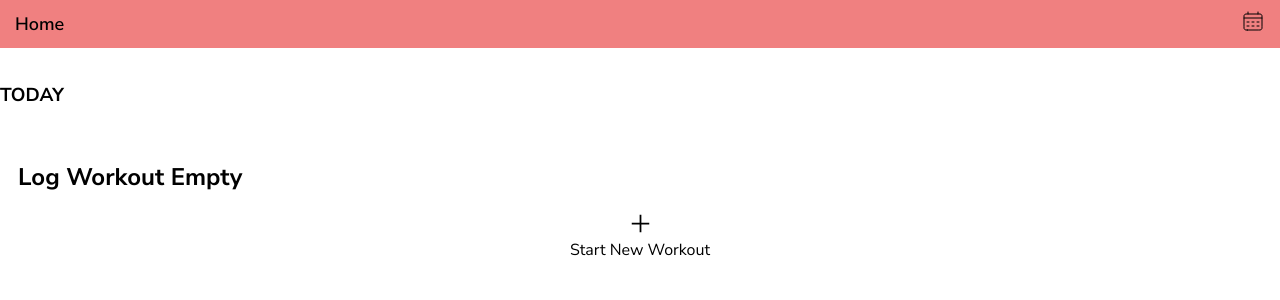
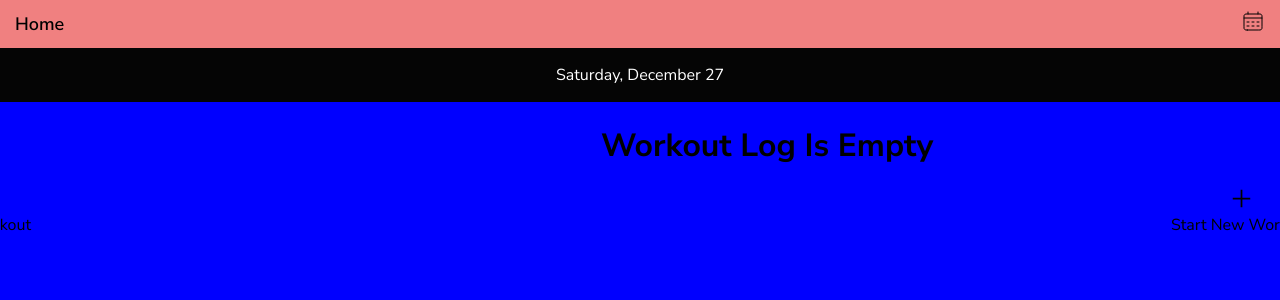
Before and after one commit to ElmiraZeynalova/pwa-workout-tracker, a React (Vite) app: page / in a window 1280 px wide. Shown: the top 300 px of the page. Built offline with nearby package versions, Linux system fonts and the light colour scheme.

Commit message:
Date carousel added

```diff
--- a/dev-dist/sw.js
+++ b/dev-dist/sw.js
@@ -82,7 +82,7 @@ define(['./workbox-5a5d9309'], (function (workbox) { 'use strict';
     "revision": "3ca0b8505b4bec776b69afdba2768812"
   }, {
     "url": "index.html",
-    "revision": "0.ctsfq2810s8"
+    "revision": "0.ad2v4oeosig"
   }], {});
   workbox.cleanupOutdatedCaches();
   workbox.registerRoute(new workbox.NavigationRoute(workbox.createHandlerBoundToURL("index.html"), {
--- a/package.json
+++ b/package.json
@@ -10,6 +10,7 @@
     "preview": "vite preview"
   },
   "dependencies": {
+    "dayjs": "^1.11.19",
     "react": "^19.2.0",
     "react-dom": "^19.2.0",
     "react-router-dom": "^7.10.1",
--- /dev/null
+++ b/src/components/CarouselContent.tsx
@@ -0,0 +1,54 @@
+import DayContent from './DayContent'
+import dayjs from 'dayjs'
+import type { Dayjs } from 'dayjs'
+import { useState, useMemo, useRef, useEffect } from 'react'
+import {useDateStore} from "../store"
+
+export default function CarouselContent(){
+    const range = 7
+    const setSelectedDate = useDateStore((state) => state.setSelectedDate)
+    const selectedDate = useDateStore((state) => state.selectedDate)
+    const carouselRef = useRef<HTMLDivElement>(null)
+    let slideWidthRef = useRef<number>(0)
+
+    useEffect(() => {
+        slideWidthRef.current = carouselRef.current!.offsetWidth
+        const centerPageIndex = range
+        carouselRef.current!.scrollLeft = centerPageIndex * slideWidthRef.current
+    }, [])
+
+    const today = dayjs().startOf('day')
+    const [currentDate, setCurrentDate] = useState(today)
+
+
+    function generateDateRange(centerDate: Dayjs){
+        return Array.from({length: range * 2 + 1}, (_, i) => (
+            centerDate.add(i - range, 'day').format('YYYY-MM-DD')
+        ))
+    }
+
+    const dates = useMemo(
+        () => generateDateRange(currentDate),
+        [currentDate]
+    )
+
+    function detectPageIndex(e: any){
+        const scrollLeft = e.currentTarget.scrollLeft
+        const width = slideWidthRef.current
+        return Math.round(scrollLeft / width)
+    }
+
+    function handleScroll(e: any){
+        const index = detectPageIndex(e)
+        setSelectedDate(dates[index])
+    }
+
+    return(
+        <main ref={carouselRef} className="carousel-container" onScroll={handleScroll}>
+            {dates.map(date => (
+                <DayContent key={date} date={date}/>
+            ))}
+
+        </main>
+    )
+}
--- /dev/null
+++ b/src/components/DateBar.tsx
@@ -0,0 +1,11 @@
+import {useDateStore} from "../store"
+import dayjs from 'dayjs'
+
+export default function DateBar(){
+    const selectedDate = useDateStore((state) => state.selectedDate)
+    return(
+        <div className="date-bar">
+            <p>{dayjs(selectedDate).format('dddd, MMMM D')}</p>
+        </div>
+    )
+}
--- /dev/null
+++ b/src/components/DayContent.tsx
@@ -0,0 +1,16 @@
+import {NavLink} from 'react-router'
+
+export default function DayContent({date}: {date: string}){
+    return(
+        <div className="day-content">
+            <h1>Workout Log Is Empty</h1>
+            <NavLink to="/workouts/new" className="start-workout-btn">
+                <svg className="plus-icon" xmlns="http://www.w3.org/2000/svg" x="0px" y="0px" width="21" height="21" viewBox="0 0 24 24">
+                    <path fillRule="evenodd" d="M 11 2 L 11 11 L 2 11 L 2 13 L 11 13 L 11 22 L 13 22 L 13 13 L 22 13 L 22 11 L 13 11 L 13 2 Z"></path>
+                </svg>
+                Start New Workout
+            </NavLink>
+        </div>
+
+    )
+}
--- a/src/components/Header.tsx
+++ b/src/components/Header.tsx
@@ -1,15 +1,12 @@
-import type { ReactNode } from "react";
+import {NavLink} from 'react-router'
 
-type Props = {
-    heading: string
-    element?: ReactNode
-}
-
-export default function Header({heading, element}: Props){
+export default function Header(){
     return(
         <header>
-            <h1>{heading}</h1>
-            {element && <div>{element}</div>}
+            <h1>Home</h1>
+            <NavLink className="calendar-btn" to="/calendar">
+                <svg viewBox="0 0 24 24" width="24" height="24" fill="none" xmlns="http://www.w3.org/2000/svg"><g id="SVGRepo_bgCarrier" strokeWidth="0"></g><g id="SVGRepo_tracerCarrier" strokeLinecap="round" strokeLinejoin="round"></g><g id="SVGRepo_iconCarrier"> <path d="M3 9H21M7 3V5M17 3V5M6 13H8M6 17H8M11 13H13M11 17H13M16 13H18M16 17H18M6.2 21H17.8C18.9201 21 19.4802 21 19.908 20.782C20.2843 20.5903 20.5903 20.2843 20.782 19.908C21 19.4802 21 18.9201 21 17.8V8.2C21 7.07989 21 6.51984 20.782 6.09202C20.5903 5.71569 20.2843 5.40973 19.908 5.21799C19.4802 5 18.9201 5 17.8 5H6.2C5.0799 5 4.51984 5 4.09202 5.21799C3.71569 5.40973 3.40973 5.71569 3.21799 6.09202C3 6.51984 3 7.07989 3 8.2V17.8C3 18.9201 3 19.4802 3.21799 19.908C3.40973 20.2843 3.71569 20.5903 4.09202 20.782C4.51984 21 5.07989 21 6.2 21Z" stroke="#000000" strokeWidth="1" strokeLinecap="round" strokeLinejoin="round"></path> </g></svg>
+            </NavLink>
         </header>
     )
 }
--- a/src/components/Home.tsx
+++ b/src/components/Home.tsx
@@ -1,28 +1,15 @@
-import {NavLink} from 'react-router'
 import Header from './Header'
-export default function Dashboard(){
+import DateBar from './DateBar'
+import CarouselContent from './CarouselContent'
+
+
+export default function Home(){
+
     return(
         <div className="layout">
-            <Header heading="Home"
-                    element={ <NavLink className="calendar-btn" to="/calendar">
-                                <svg viewBox="0 0 24 24" width="24" height="24" fill="none" xmlns="http://www.w3.org/2000/svg"><g id="SVGRepo_bgCarrier" strokeWidth="0"></g><g id="SVGRepo_tracerCarrier" strokeLinecap="round" strokeLinejoin="round"></g><g id="SVGRepo_iconCarrier"> <path d="M3 9H21M7 3V5M17 3V5M6 13H8M6 17H8M11 13H13M11 17H13M16 13H18M16 17H18M6.2 21H17.8C18.9201 21 19.4802 21 19.908 20.782C20.2843 20.5903 20.5903 20.2843 20.782 19.908C21 19.4802 21 18.9201 21 17.8V8.2C21 7.07989 21 6.51984 20.782 6.09202C20.5903 5.71569 20.2843 5.40973 19.908 5.21799C19.4802 5 18.9201 5 17.8 5H6.2C5.0799 5 4.51984 5 4.09202 5.21799C3.71569 5.40973 3.40973 5.71569 3.21799 6.09202C3 6.51984 3 7.07989 3 8.2V17.8C3 18.9201 3 19.4802 3.21799 19.908C3.40973 20.2843 3.71569 20.5903 4.09202 20.782C4.51984 21 5.07989 21 6.2 21Z" stroke="#000000" strokeWidth="1" strokeLinecap="round" strokeLinejoin="round"></path> </g></svg>
-                            </NavLink> }
-            />
-            <div className="carouselBar">
-                <h3>TODAY</h3>
-            </div>
-            <main>
-                <div className="workoutLog">
-                    <h2>Log Workout Empty</h2>
-                </div>
-                <NavLink to="/workouts/new" className="start-workout-btn">
-                    <svg className="plus-icon" xmlns="http://www.w3.org/2000/svg" x="0px" y="0px" width="21" height="21" viewBox="0 0 24 24">
-                        <path fillRule="evenodd" d="M 11 2 L 11 11 L 2 11 L 2 13 L 11 13 L 11 22 L 13 22 L 13 13 L 22 13 L 22 11 L 13 11 L 13 2 Z"></path>
-                    </svg>
-                    Start New Workout
-                </NavLink>
-            </main>
-
+            <Header/>
+            <DateBar/>
+            <CarouselContent />
         </div>
 
     )
--- a/src/components/LogWorkout.tsx
+++ b/src/components/LogWorkout.tsx
@@ -9,9 +9,33 @@ export default function LogWorkout(){
         return <Exercise key={exercise.exerciseId} exerciseId={exercise.exerciseId}/>
     })
 
+    function saveWorkout(){
+        const request = indexedDB.open("workout_tracker", 1)
+
+        request.onerror = (event) => {
+            console.log("Error occured!")
+        }
+
+        request.onsuccess = (event: any) => {
+            const db = event.target.result
+            const transaction = db.transaction("workouts", "readwrite")
+            const store = transaction.objectStore("workouts")
+        }
+
+        request.onupgradeneeded = (event: any) => {
+            const db = event.target.result
+            const objectStore = db.createObjectStore("workouts", {keyPath: "date"})
+            objectStore.createIndex("date", "date", {unique: true})
+        }
+    }
+
     return(
     <>
-        <NavLink to="/">Go Home</NavLink>
+        <div className="navigation-bar">
+            <NavLink to="/">Go Home</NavLink>
+            <button onClick={saveWorkout}>Finish</button>
+        </div>
+
         {exerciseCards.length > 0 &&
             <div className="all-exercise-cards">{exerciseCards}</div>
         }
--- a/src/index.css
+++ b/src/index.css
@@ -8,7 +8,6 @@ body,
   display: flex;
   flex-direction: column;
   height: 100vh;
-  gap: 15px;
 }
 
 header {
@@ -22,10 +21,6 @@ header {
     font-size: 18px;
     flex-grow: 1;
   }
-}
-main {
-  flex-grow: 1;
-  padding: 0px 18px;
 }
 
 footer {
@@ -135,3 +130,38 @@ footer {
     max-width: 40%;
   }
 }
+.date-bar {
+  background: rgb(5, 5, 5);
+  color: white;
+  text-align: center;
+}
+
+.carousel-container {
+  background: blue;
+  flex-grow: 1;
+  display: flex;
+  overflow-x: auto;
+  overflow-y: hidden;
+  scroll-snap-type: x mandatory;
+}
+
+.day-content {
+  flex: 0 0 100%;
+  height: 100%;
+  scroll-snap-align: start;
+}
+
+.navigation-bar {
+  display: flex;
+  justify-content: space-between;
+
+  button {
+    border: 1px solid black;
+    border-radius: 6px;
+    padding: 5px 10px;
+    color: black;
+    text-decoration: none;
+    background: rgb(104, 162, 254);
+    cursor: pointer;
+  }
+}
--- a/src/store.ts
+++ b/src/store.ts
@@ -1,5 +1,5 @@
 import { create } from 'zustand'
-
+import dayjs from 'dayjs'
 export type SetInfo = {
     reps: string
     weight?: string
@@ -17,6 +17,16 @@ type WorkoutStore = {
     addNewSet: (exerciseId: string) => void
     updateSet: (exerciseId: string, setIdx: number, fieldName: string, value: string) => void
 }
+
+type DateStore = {
+    selectedDate: string,
+    setSelectedDate: (date: string) => void
+}
+
+export const useDateStore = create<DateStore>((set) => ({
+    selectedDate:  dayjs().format('YYYY-MM-DD'),
+    setSelectedDate: (date) => set({selectedDate: date})
+}))
 
 export const useWorkoutStore = create<WorkoutStore>((set) => ({
     exercises: [],
```
Also changed, not shown: 1 other file (tests, documents, lock files or other folders).
